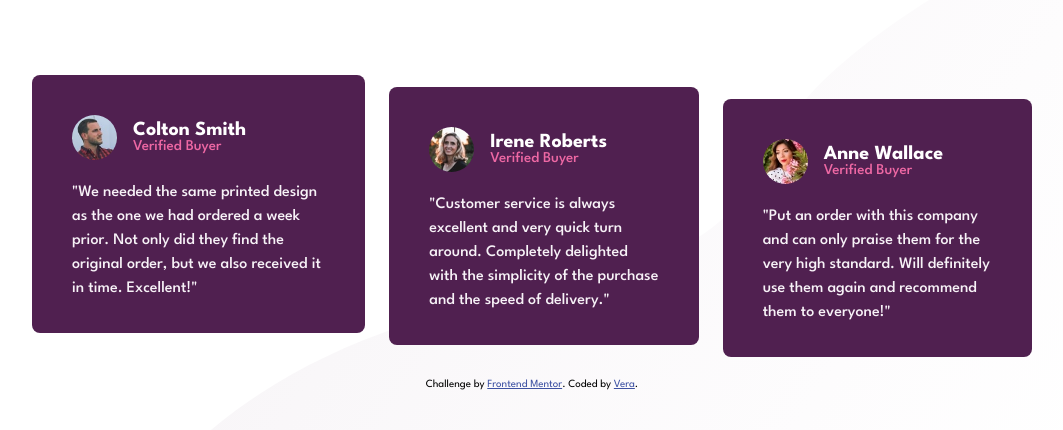
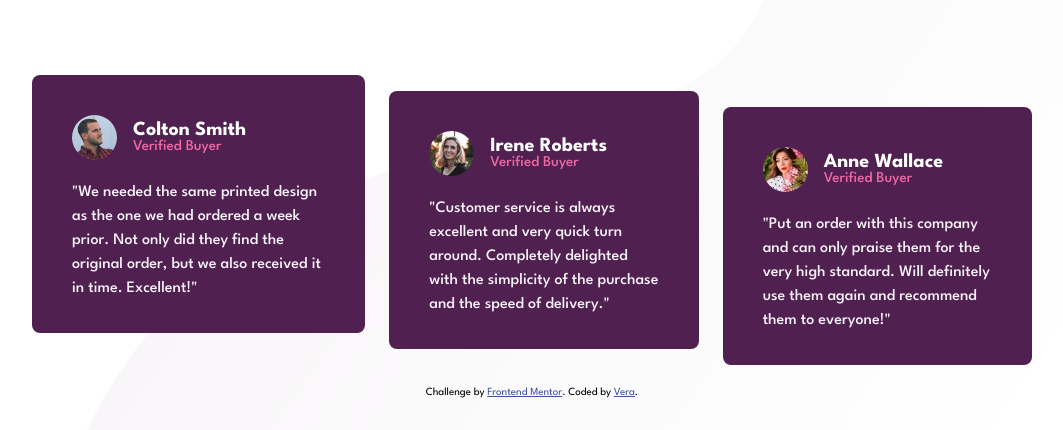
Before and after one commit to verakissyou17/Social-Proof-Master, a plain HTML site: page index.html in a window 1280 px wide. Shown: the part 370-800 px from the top of the page, without its empty margins (108-1171 px from the left). Drawn offline with Linux system fonts and the light colour scheme.

Commit message:
Add background images in mobile design

```diff
--- a/style.css
+++ b/style.css
@@ -27,8 +27,8 @@ body {
   margin: 0 auto;
   background-color: var(--white);
   background-image: url('./images/bg-pattern-top-desktop.svg'), url('./images/bg-pattern-bottom-desktop.svg');
-  background-repeat: no-repeat, no-repeat;
-  background-position: top -10vh left -5vw, bottom -20vh right;
+  background-repeat: no-repeat;
+  background-position: top left, bottom right;
 }
 
 img {
@@ -137,12 +137,12 @@ h2 {
 
 .irene {
   margin-left: 1.5em;
-  margin-top: 1.5em;
+  margin-top: 2em;
 }
 
 .anne {
   margin-left: 1.5em;
-  margin-top: 3em;
+  margin-top: 4em;
 }
 
 article p {
@@ -181,6 +181,12 @@ article p {
 }
 
 @media (max-width: 550px) {
+
+  body {
+    background-image: url('./images/bg-pattern-top-mobile.svg'), url('./images/bg-pattern-bottom-mobile.svg');
+    background-repeat: no-repeat, no-repeat;
+    background-position: top left, right bottom -10vh;
+  }
 
 main {
   max-width: 330px;
```
